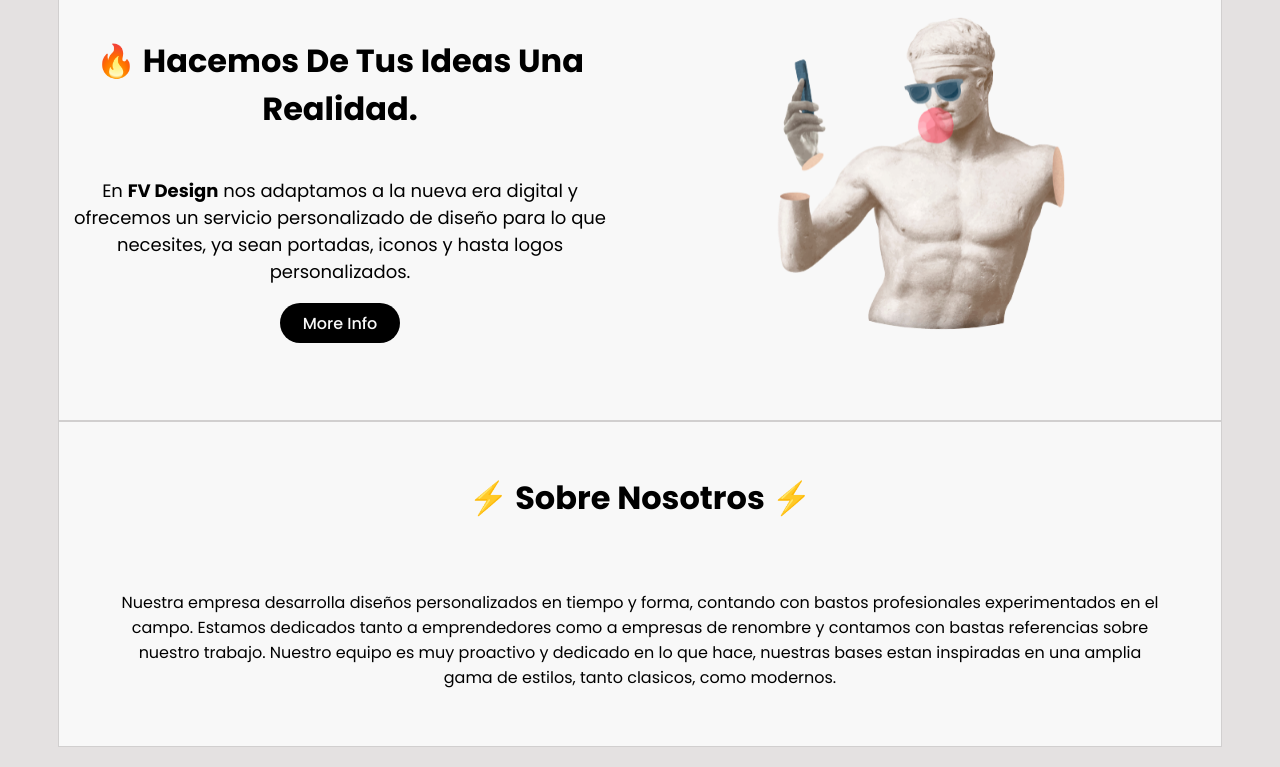
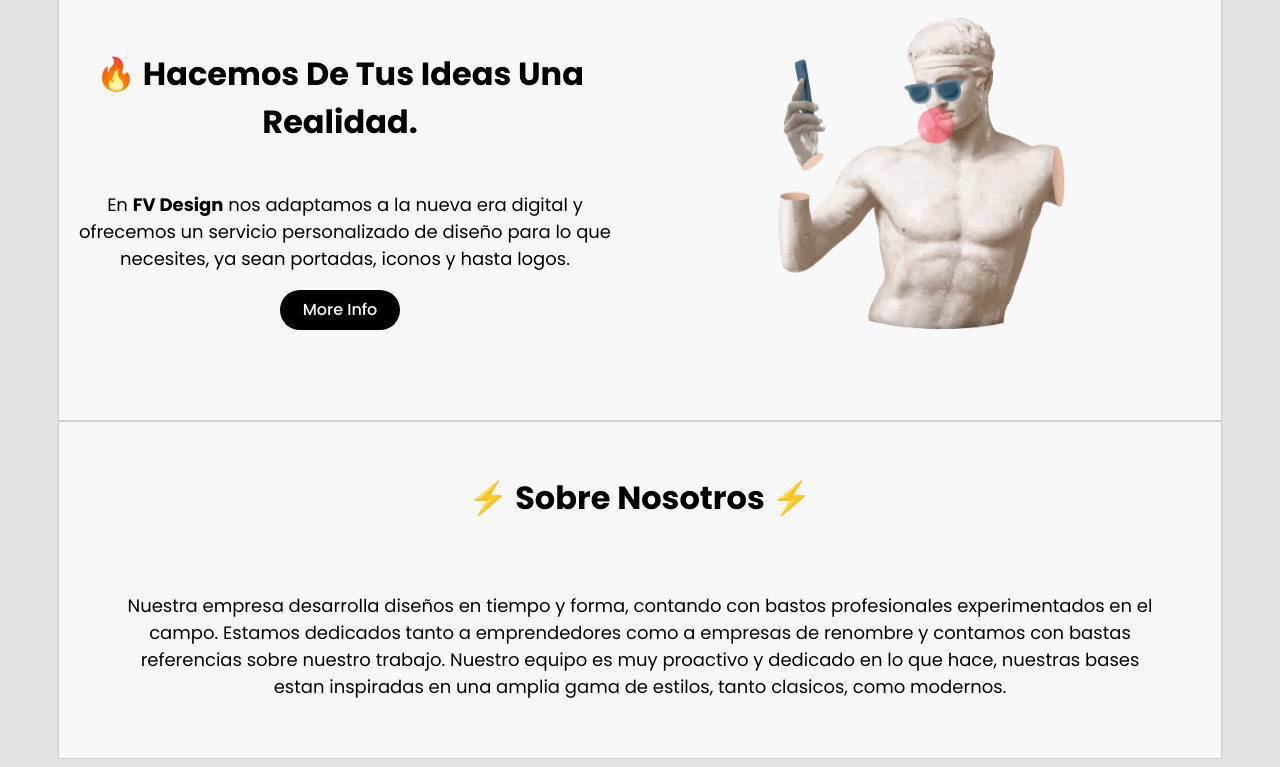
Before and after one commit to franvale581/landing-page, a plain HTML site: page landing-page/index.html in a window 1280 px wide. Shown: the part 156-923 px from the top of the page. Drawn offline with Linux system fonts and the light colour scheme.

Commit message:
hero-about

```diff
--- a/landing-page/index.html
+++ b/landing-page/index.html
@@ -25,7 +25,7 @@
         <section id="hero">
             <div class="hero-info">
                 <h1>🔥 Hacemos De Tus Ideas Una Realidad.</h1>
-                <p>En <span>FV Design</span> nos adaptamos a la nueva era digital y ofrecemos un servicio personalizado de diseño para lo que necesites, ya sean portadas, iconos y hasta logos personalizados.</p>
+                <p>En <span>FV Design</span> nos adaptamos a la nueva era digital y ofrecemos un servicio personalizado de diseño para lo que necesites, ya sean portadas, iconos y hasta logos.</p>
                 <a href="#">More Info</a>
             </div>
             <div class="hero-card">
@@ -33,10 +33,10 @@
             </div>
         </section>
         <!-- hero info section -->
-        <section id="hero-info-2">
+        <section id="hero-about">
             <h3>⚡  Sobre Nosotros  ⚡</h3>
-            <div class="hero-info-2-container">
-                <p>Nuestra empresa desarrolla diseños personalizados en tiempo y forma, contando con bastos profesionales experimentados en el campo. Estamos dedicados tanto a emprendedores como a empresas de renombre y contamos con bastas referencias sobre nuestro trabajo. Nuestro equipo es muy proactivo y dedicado en lo que hace, nuestras bases estan inspiradas en una amplia gama de estilos, tanto clasicos, como modernos.</p>
+            <div class="hero-about-container">
+                <p>Nuestra empresa desarrolla diseños en tiempo y forma, contando con bastos profesionales experimentados en el campo. Estamos dedicados tanto a emprendedores como a empresas de renombre y contamos con bastas referencias sobre nuestro trabajo. Nuestro equipo es muy proactivo y dedicado en lo que hace, nuestras bases estan inspiradas en una amplia gama de estilos, tanto clasicos, como modernos.</p>
             </div>
         </section>
     </main>
--- a/landing-page/style.css
+++ b/landing-page/style.css
@@ -115,6 +115,7 @@
     font-size: 18px;
     font-weight: 400;
     text-align: center;
+    padding-left: 10px;
 }
 
 .hero-info span {
@@ -208,9 +209,9 @@
     }
 }
 
-/* info section */
+/* hero about section */
 
-#hero-info-2 {
+#hero-about {
     display: flex;
     flex-direction: column;
     justify-content: center;
@@ -220,25 +221,26 @@
     border: 1px solid var(--border-grey);
 }
 
-.hero-info-2-container{
+.hero-about-container{
     display: flex;
     justify-content: center;
     align-items: center;
     padding: 0px 60px;
 }
 
-#hero-info-2 h3{
+#hero-about h3{
     font-size: 32px;
     font-weight: 700;
     padding-top: 20px;
     padding-bottom: 20px;
 }
 
-.hero-info-2-container p{
+.hero-about-container p{
     display: flex;
     justify-content: center;
     align-items: center;
     text-align: center;
+    font-size: 18px;
     font-weight: 400;
     padding-bottom: 40px;
 }
```
